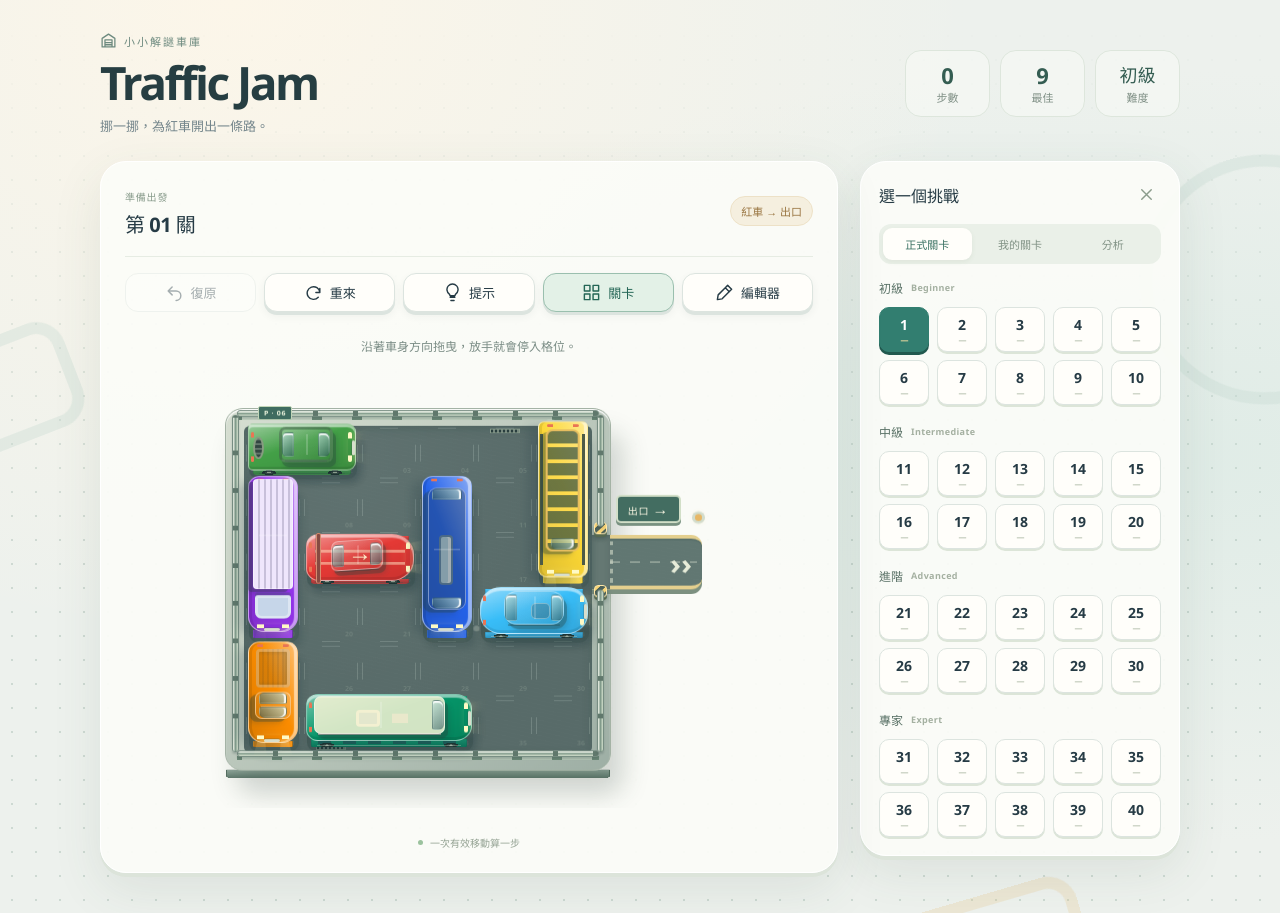
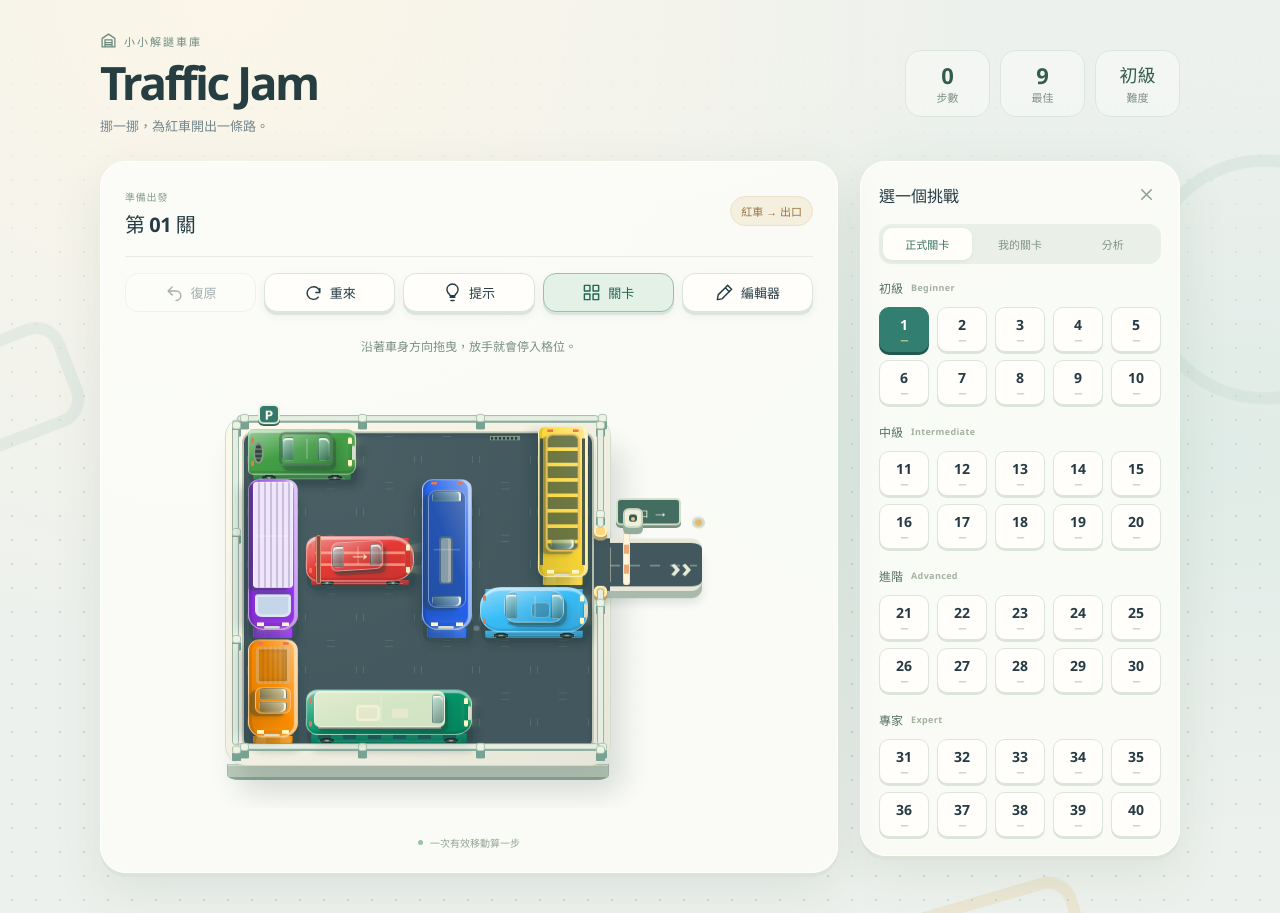
Before and after one commit to TFCChen/traffic-jam-game-1, a React (Vite) app: page / in a window 1280 px wide. Built offline with nearby package versions, Linux system fonts and the light colour scheme.

Commit message:
Refine the miniature garage with clean rails, a raised base, and an exit gate

```diff
--- a/scripts/check-vehicle-hits.js
+++ b/scripts/check-vehicle-hits.js
@@ -6,6 +6,10 @@
     await new Promise(resolve => setTimeout(resolve, 20));
   }
   await new Promise(resolve => requestAnimationFrame(() => requestAnimationFrame(resolve)));
+  // Loading a level can animate the target from its placeholder position.
+  const settling = [...document.querySelectorAll('.vehicle')].flatMap(car => car.getAnimations())
+    .filter(animation => ['left', 'top'].includes(animation.transitionProperty));
+  await Promise.all(settling.map(animation => animation.finished.catch(() => {})));
   const cars = [...document.querySelectorAll('.vehicle')];
   if (!cars.length) throw new Error('Load a playable level before checking hits.');
   const results = [];
--- a/src/Board.jsx
+++ b/src/Board.jsx
@@ -136,8 +136,16 @@ export default function Board({ cars, onMove, hint, editor, editorStart, onCellC
         <div className="garage-details" aria-hidden="true">
           <span className="fence north" /><span className="fence south" /><span className="fence west" />
           <span className="fence east upper" /><span className="fence east lower" />
+          {[14, 132, 250, 372].flatMap((position, index) => [
+            <span key={`north-${index}`} className="rail-post" style={{ left: position, top: 6 }} />,
+            <span key={`south-${index}`} className="rail-post" style={{ left: position, top: 369 }} />,
+            <span key={`west-${index}`} className="rail-post" style={{ left: 6, top: position }} />,
+          ])}
+          {[14, 112, 210, 372].map((position, index) => <span key={`east-${index}`} className="rail-post" style={{ left: 370, top: position }} />)}
           <span className="gate-bollard upper" /><span className="gate-bollard lower" />
-          <span className="garage-plate">P · 06</span>
+          <span className="garage-plate">P</span>
+          <span className="gate-housing"><i /><b /></span>
+          <span className="gate-arm" />
         </div>
         <div className="exit-road" aria-hidden="true"><span className="road-arrow">››</span><i className="exit-signal" /></div>
         <div className="exit-label">{won ? "暢通" : "出口"} <span>→</span></div>
--- a/src/styles.css
+++ b/src/styles.css
@@ -158,26 +158,26 @@ button.selected, .tabs button.active { color: #246656; border-color: #9abfae; ba
 .win-actions button { flex: 1; padding: 12px 7px; }
 .confetti { position: absolute; inset: 0; pointer-events: none; overflow: hidden; }
 .confetti i { position: absolute; top: -20px; left: var(--x); width: 8px; height: 13px; border-radius: 2px; background: var(--confetti-color); animation: confetti-fall 1900ms ease-in forwards; animation-delay: var(--delay); }
-/* Miniature garage: asphalt, painted bays, steel rails and a protected exit. */
-.board-frame { background: linear-gradient(135deg, #d7dfd2, #9eafa5); border-radius: 18px; }
-.board { background: radial-gradient(ellipse at 30% 10%, #ffffff0c, transparent 65%), repeating-linear-gradient(13deg, #ffffff03 0 1px, transparent 1px 4px), #586b69; border-radius: 6px; }
+/* Ceramic toy base, a quiet asphalt surface, and simple painted guardrails. */
+.board-frame { background: linear-gradient(135deg, #fff9ea, #e5e6d9); border-radius: 22px; border-color: #d3dccd; }
+.board { background: radial-gradient(ellipse at 20% 0%, #81979620, transparent 70%), #42585e; border-radius: 10px; box-shadow: inset 0 2px 5px #1d333b55, 0 0 0 2px #bdc8b7; }
 .cell { border: 0; background: none; pointer-events: none; }
-.cell::after { content: ""; position: absolute; inset: 2px; border: 1px solid #d7e5d933; border-radius: 4px; mask-image: conic-gradient(#000 0deg 18deg, transparent 18deg 72deg, #000 72deg 108deg, transparent 108deg 162deg, #000 162deg 198deg, transparent 198deg 252deg, #000 252deg 288deg, transparent 288deg 342deg, #000 342deg); }
-.cell i { position: absolute; bottom: 6px; right: 7px; font: 700 7px "Segoe UI", sans-serif; color: #dbe3d328; font-style: normal; }
+.cell::after { content: ""; position: absolute; inset: 3px; border: 1px solid #d7e5d922; border-radius: 3px; mask-image: conic-gradient(#000 0deg 10deg, transparent 10deg 80deg, #000 80deg 100deg, transparent 100deg 170deg, #000 170deg 190deg, transparent 190deg 260deg, #000 260deg 280deg, transparent 280deg 350deg, #000 350deg); }
+.cell i { display: none; }
 .garage-details { position: absolute; inset: 0; z-index: 6; pointer-events: none; }
-.fence { position: absolute; border: 1px solid #778d82; border-radius: 3px; background: repeating-linear-gradient(90deg, transparent 0 35px, #60786c 35px 40px), linear-gradient(#eff4e9, #b4c5b8 45%, #819b8b 46%, #d2dfcc); box-shadow: 0 3px 0 #657e6b, 0 5px 5px #273b3b40; }
+.fence { position: absolute; border: 1px solid #9ab3a7; border-radius: 4px; background: #e5eee0; }
 .fence.north, .fence.south { left: 11px; right: 11px; height: 7px; }
 .fence.north { top: 6px; }.fence.south { bottom: 9px; }
-.fence.west, .fence.east { width: 7px; background: repeating-linear-gradient(0deg, transparent 0 35px, #60786c 35px 40px), linear-gradient(90deg, #eff4e9, #819b8b, #d2dfcc); }
+.fence.west, .fence.east { width: 7px; background: #e5eee0; }
 .fence.west { left: 6px; top: 11px; bottom: 14px; }.fence.east { right: 6px; }
 .fence.east.upper { top: 11px; height: 119px; }.fence.east.lower { top: 197px; bottom: 14px; }
-.gate-bollard { position: absolute; right: 3px; width: 13px; height: 13px; border-radius: 4px; background: repeating-linear-gradient(135deg, #f7d477 0 4px, #4c6159 4px 8px); border: 1px solid #ffe6a7; box-shadow: 0 3px 0 #566951, 0 4px 5px #223d3a60; }
+.gate-bollard { position: absolute; right: 3px; width: 13px; height: 13px; border-radius: 5px; background: #ffd781; border: 2px solid #fff0bc; box-shadow: 0 4px 0 #b99f68, 0 6px 6px #223d3a35; }
 .gate-bollard.upper { top: 124px; }.gate-bollard.lower { top: 191px; }
-.garage-plate { position: absolute; top: 2px; left: 32px; font-size: 7px; font-weight: 900; letter-spacing: .1em; color: #eef6df; padding: 2px 5px; background: #3f6c60; border: 1px solid #c1d5b7; border-radius: 2px; }
+.garage-plate { position: absolute; top: 0; left: 32px; width: 22px; height: 22px; display: grid; place-items: center; font-size: 14px; font-weight: 900; color: #fff8e2; background: #34786e; border: 2px solid #eaf0dc; border-radius: 6px; box-shadow: 0 2px 0 #285a53; }
 .drain { position: absolute; width: 30px; height: 5px; background: repeating-linear-gradient(90deg, #283d3d 0 2px, #75877d 2px 4px); border: 1px solid #879b8b; pointer-events: none; }
 .drain-top { top: 3px; right: 72px; }.drain-bottom { bottom: 3px; left: 72px; }
-.exit-road { background: repeating-linear-gradient(10deg, #ffffff03 0 1px, transparent 1px 4px), #617772; border-top: 4px solid #e4cf8e; border-bottom: 4px solid #e4cf8e; box-shadow: 0 5px 0 #7c9080, inset 0 2px 0 #324e4930; }
-.exit-road::before { content: ""; position: absolute; left: 4px; top: 3px; bottom: 3px; width: 17px; background: repeating-linear-gradient(0deg, #e8eed980 0 5px, transparent 5px 10px); }
+.exit-road { background: #42585e; border-top: 5px solid #e7e8da; border-bottom: 5px solid #e7e8da; box-shadow: 0 8px 0 #a9baad, 0 14px 10px #33493f20; }
+.exit-road::before { content: ""; position: absolute; left: 17px; top: 5px; bottom: 5px; width: 2px; background: #f3e9bf70; }
 .exit-label { top: 98px; color: #fffbe7; background: #436d61; border: 2px solid #d2dfc8; border-radius: 5px; padding: 2px; box-shadow: 0 3px 0 #789180; letter-spacing: .07em; }
 .exit-signal { top: -26px; right: 0; z-index: 2; background: #e7b765; animation: gate-light 4s ease-in-out infinite; }
 
@@ -239,20 +239,28 @@ button.selected, .tabs button.active { color: #246656; border-color: #9abfae; ba
 .drive-effects b { display: none; position: absolute; right: 0; top: 0; width: 7px; height: 3px; border-radius: 2px; background: #ffe7a0; box-shadow: 0 0 6px #ffb35c; animation: tire-spark 340ms ease-out infinite; }
 .fast .drive-effects b { display: block; }.drive-effects b:nth-of-type(2) { top: 38px; animation-delay: -100ms; --spark-y: 14px; }.drive-effects b:nth-of-type(3) { animation-delay: -200ms; --spark-y: -18px; }.drive-effects b:nth-of-type(4) { top: 38px; animation-delay: -280ms; --spark-y: 8px; }
 .dragging .light-beams, .escaping .light-beams { opacity: 1; width: 32px; animation: none; }
-/* A level horizon and a 70-degree downward view; the board never rolls sideways. */
+/* A level horizon and a 65-degree downward view; the board never rolls sideways. */
 .board-viewport { width: min(520px, 100%); border-radius: 0; overflow: hidden; }
 .scene-rig { position: absolute; top: 0; left: 0; width: 520px; height: 424px; transform-origin: 0 0; transform-style: preserve-3d; }
-.board-frame { position: absolute; left: 16px; top: 24px; transform: rotateX(20deg); transform-origin: 0 0; transform-style: preserve-3d; box-shadow: inset 0 2px 1px #ffffffe0, 12px 26px 26px #33493f35; }
+.board-frame { position: absolute; left: 16px; top: 32px; transform: rotateX(25deg); transform-origin: 0 0; transform-style: preserve-3d; box-shadow: inset 0 2px 1px #ffffffe0, 12px 32px 28px #33493f28; }
+.board-frame::after { background: #42585e; box-shadow: none; }
 .board { transform-style: preserve-3d; isolation: auto; }
 .plane-probe { position: absolute; width: 0; height: 0; pointer-events: none; }
-.platform-front, .platform-right { position: absolute; pointer-events: none; background: linear-gradient(#90a79b, #637e71); border: 1px solid #556f61; }
-.platform-front { top: 100%; left: 0; width: 100%; height: 24px; transform-origin: top; transform: rotateX(-90deg); border-radius: 0 0 5px 5px; }
-.platform-right { left: 100%; top: 0; height: 100%; width: 24px; transform-origin: left; transform: rotateY(90deg); background: linear-gradient(90deg, #849d90, #536e61); }
+.platform-front, .platform-right { position: absolute; pointer-events: none; background: linear-gradient(#d8e0d3 0 4px, #bcccbc 4px 30px, #8fa89b 30px); border: 1px solid #acbdae; }
+.platform-front { top: calc(100% - 1px); left: 1px; width: calc(100% - 2px); height: 38px; transform-origin: top; transform: rotateX(-90deg); border-radius: 0 0 12px 12px; }
+.platform-right { left: calc(100% - 1px); top: 0; height: 100%; width: 38px; transform-origin: left; transform: rotateY(90deg); background: #a8bfae; }
 .garage-details { transform-style: preserve-3d; }
-.fence { transform: translateZ(13px); box-shadow: 0 2px 2px #273b3b30; transform-style: preserve-3d; }
-.fence::after { content: ""; position: absolute; top: 100%; left: -1px; width: calc(100% + 2px); height: 13px; transform-origin: top; transform: rotateX(-90deg); background: repeating-linear-gradient(90deg, #6a8776 0 5px, #bacbbab0 5px 35px, #6a8776 35px 40px); border-bottom: 2px solid #567260; }
-.fence.west::after, .fence.east::after { top: -1px; left: 100%; width: 13px; height: calc(100% + 2px); transform-origin: left; transform: rotateY(90deg); background: repeating-linear-gradient(0deg, #6a8776 0 5px, #bacbbab0 5px 35px, #6a8776 35px 40px); border-bottom: 0; border-right: 2px solid #567260; }
-.gate-bollard { transform: translateZ(10px); }.garage-plate { transform: translateZ(14px); }
+.fence { transform: translateZ(17px); box-shadow: none; transform-style: preserve-3d; }
+.fence::after { content: ""; position: absolute; top: 100%; left: -1px; width: calc(100% + 2px); height: 5px; transform-origin: top; transform: rotateX(-90deg); background: #79a499; border-radius: 0 0 3px 3px; }
+.fence.west::after, .fence.east::after { top: -1px; left: 100%; width: 5px; height: calc(100% + 2px); transform-origin: left; transform: rotateY(90deg); background: #79a499; }
+.rail-post { position: absolute; width: 9px; height: 9px; border-radius: 3px; background: #edf2e2; border: 1px solid #abc3b2; transform: translateZ(20px); transform-style: preserve-3d; }
+.rail-post::before { content: ""; position: absolute; top: 100%; left: -1px; width: 9px; height: 20px; background: #78a294; transform-origin: top; transform: rotateX(-90deg); border-radius: 0 0 2px 2px; }
+.rail-post::after { content: ""; position: absolute; left: 100%; top: -1px; width: 20px; height: 9px; background: #558779; transform-origin: left; transform: rotateY(90deg); }
+.gate-housing { position: absolute; left: 397px; top: 109px; width: 20px; height: 22px; border-radius: 6px; background: #eef0dd; border: 2px solid #cad5bf; transform: translateZ(18px); box-shadow: 0 7px 0 #91ad9b; }
+.gate-housing i { position: absolute; inset: 5px 4px; border-radius: 3px; background: #365853; }.gate-housing b { position: absolute; right: 6px; top: 8px; width: 4px; height: 4px; background: #f6ca74; border-radius: 50%; }
+.gate-arm { position: absolute; left: 397px; top: 130px; width: 7px; height: 62px; transform-origin: top; transform: translateZ(13px); border-radius: 3px; background: repeating-linear-gradient(0deg, #fff5dc 0 12px, #eaaa77 12px 22px); border: 1px solid #f5e1b8; transition: transform 650ms cubic-bezier(.2,.8,.2,1); }
+.is-cleared .gate-arm { transform: translateZ(13px) rotateX(85deg); }.is-cleared .gate-housing b { background: #74d6a1; box-shadow: 0 0 6px #74d6a1; }
+.gate-bollard { transform: translateZ(10px); }.garage-plate { transform: translateZ(30px); }
 .exit-label { transform: translateZ(18px); }.exit-signal { transform: translateZ(10px); }
 .vehicle { transform-style: preserve-3d; --body-height: 18px; filter: none; }
 .vehicle.bus { --body-height: 24px; }.vehicle.model-racer { --body-height: 14px; }
```
Also changed, not shown: 1 other file (tests, documents, lock files or other folders).
